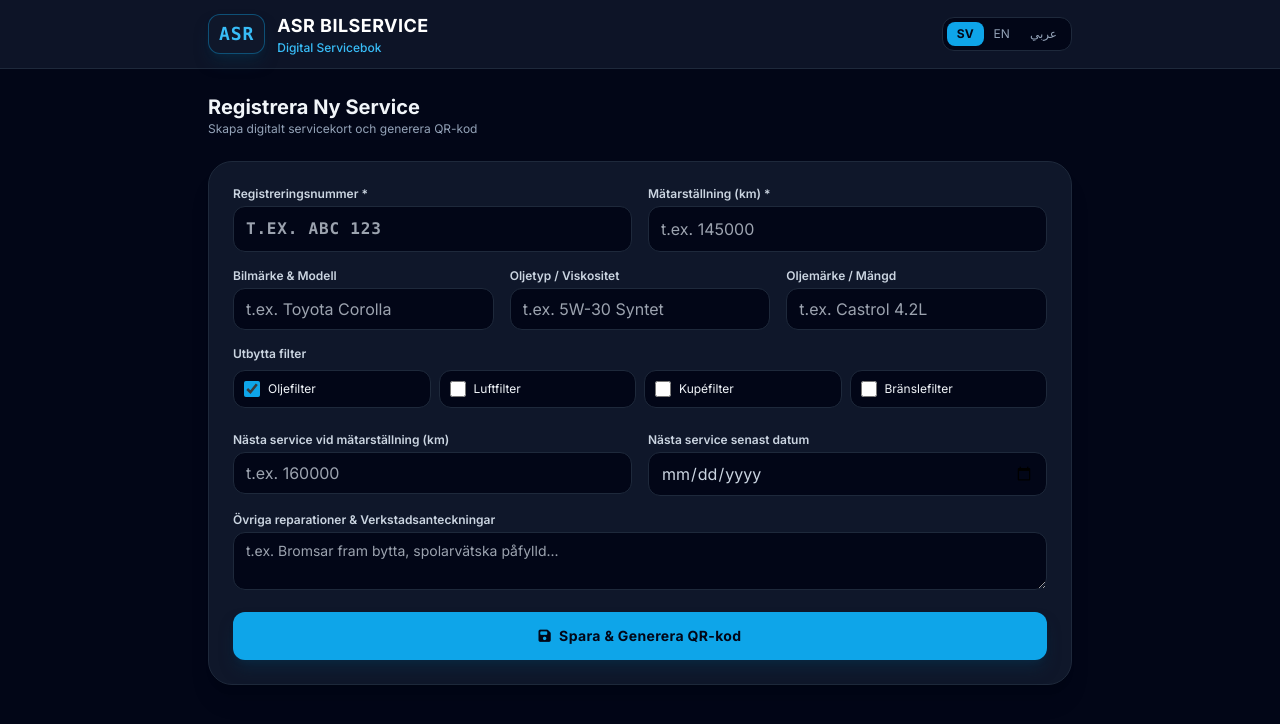
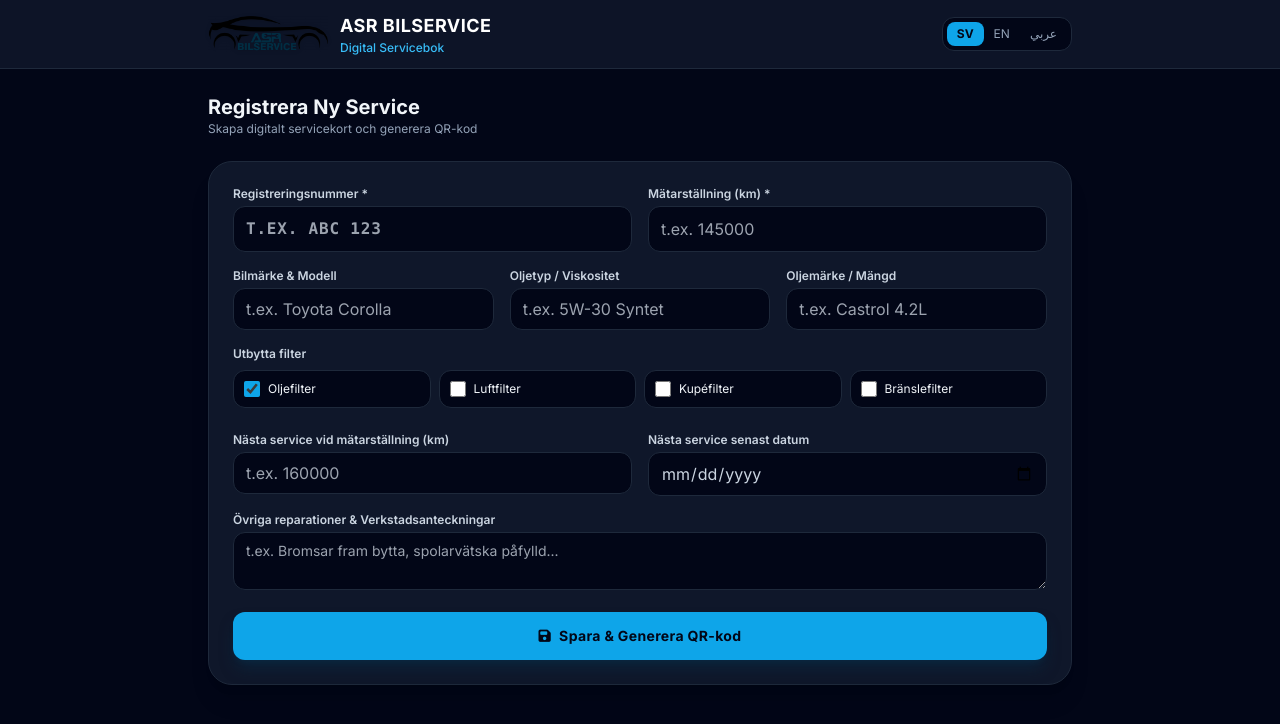
Before and after one commit to cscacsc/asr-oiltrack, a plain HTML site: page index.html in a window 1280 px wide. Drawn offline with nearby package versions, Linux system fonts and the light colour scheme.

Commit message:
Update index.html

```diff
--- a/index.html
+++ b/index.html
@@ -22,10 +22,8 @@
   <header class="border-b border-slate-800 bg-slate-900/90 sticky top-0 z-50 backdrop-blur">
     <div class="max-w-4xl mx-auto px-4 py-3 flex items-center justify-between">
       <a href="https://www.asrbilservice.se" target="_blank" class="flex items-center gap-3">
-        <!-- Brand Logo Container -->
-        <div class="h-10 px-2.5 rounded-xl bg-slate-900 border border-sky-500/40 flex items-center justify-center shadow-lg shadow-sky-950/50">
-          <span class="font-black text-lg tracking-wider text-sky-400 font-mono">ASR</span>
-        </div>
+        <!-- Logo Image -->
+        <img src="logo.png" alt="ASR Bilservice Logo" class="h-10 w-auto max-w-[120px] object-contain drop-shadow" onerror="this.style.display='none'" />
         <div>
           <h1 class="font-extrabold text-base sm:text-lg leading-tight tracking-wide text-white uppercase">ASR Bilservice</h1>
           <p class="text-xs text-sky-400 font-medium" id="txt-subbrand">Digital Servicebok</p>
@@ -92,9 +90,12 @@
         <!-- Workshop Quick Actions (Call / WhatsApp / Maps) -->
         <div class="mt-8 pt-6 border-t border-slate-800">
           <div class="flex flex-col sm:flex-row items-center justify-between gap-4">
-            <div>
-              <div class="font-extrabold text-base text-slate-200">ASR BILSERVICE AB</div>
-              <p class="text-xs text-slate-400 mt-0.5"><i class="fa-solid fa-location-dot text-sky-400 mr-1"></i> Kummingatan 7I, 424 43 Angered</p>
+            <div class="flex items-center gap-3">
+              <img src="logo.png" alt="ASR Logo" class="h-9 w-auto object-contain drop-shadow" onerror="this.style.display='none'" />
+              <div>
+                <div class="font-extrabold text-base text-slate-200">ASR BILSERVICE AB</div>
+                <p class="text-xs text-slate-400 mt-0.5"><i class="fa-solid fa-location-dot text-sky-400 mr-1"></i> Kummingatan 7I, 424 43 Angered</p>
+              </div>
             </div>
 
             <div class="flex items-center gap-2 w-full sm:w-auto">
```
